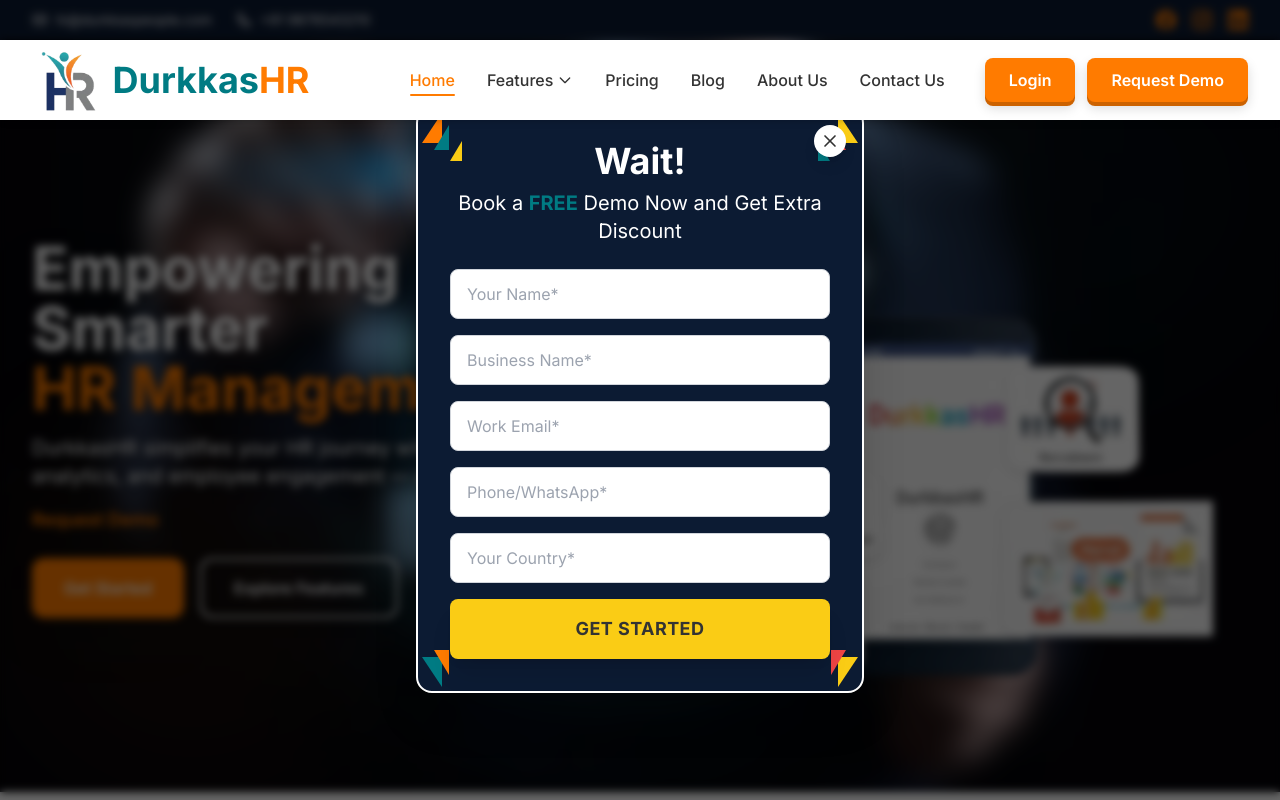
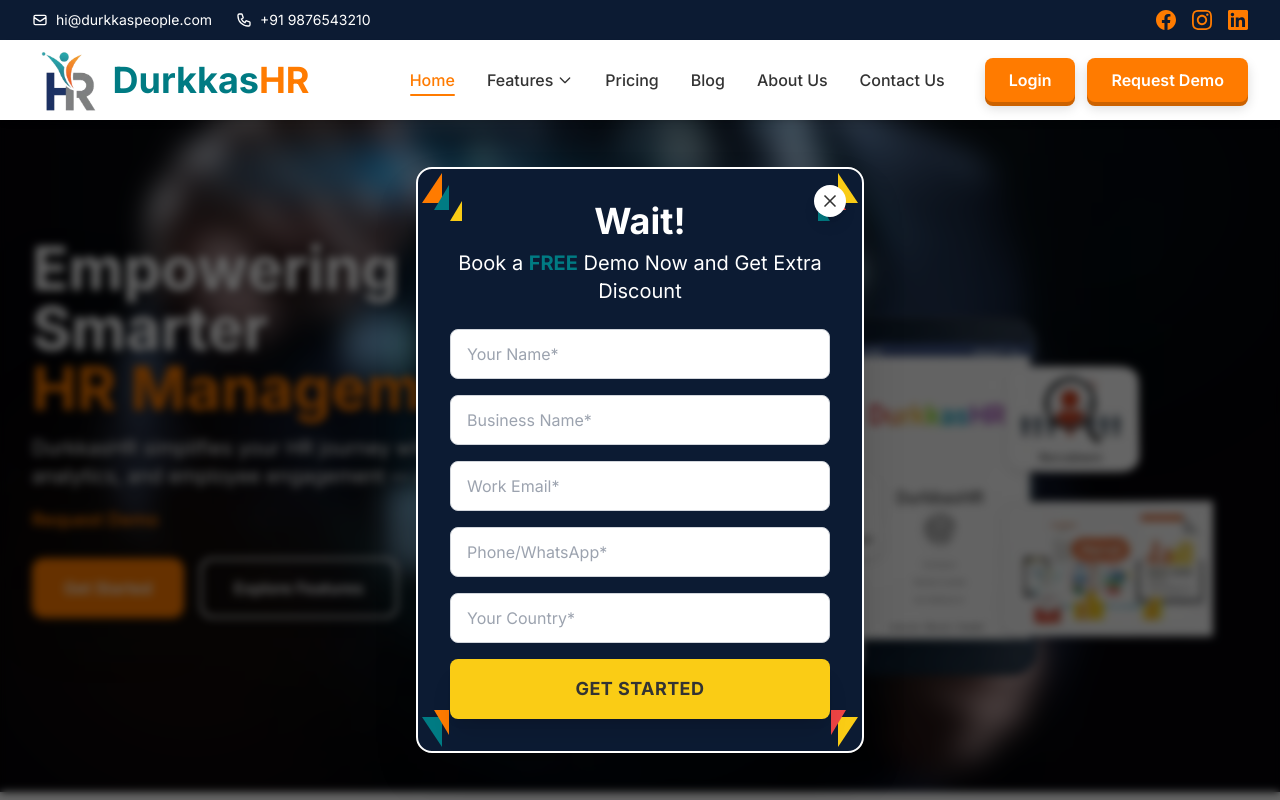
Before and after one commit to DkitSystem10/HR_Demo, a React (Vite) app: page / in a window 1280 px wide. Shown: the top 800 px of the page. Built offline with nearby package versions, Linux system fonts and the light colour scheme.

Commit message:
Fix z-index hierarchy, popup positioning, and add Vercel deployment configuration

```diff
--- a/index.html
+++ b/index.html
@@ -3,7 +3,7 @@
   <head>
     <meta charset="UTF-8" />
     <link rel="icon" type="image/svg+xml" href="/vite.svg" />
-    <meta name="viewport" content="width=device-width, initial-scale=1.0" />
+    <meta name="viewport" content="width=device-width, initial-scale=1.0, maximum-scale=5.0, minimum-scale=0.5, user-scalable=yes" />
     <link rel="preconnect" href="https://fonts.googleapis.com">
     <link rel="preconnect" href="https://fonts.gstatic.com" crossorigin>
     <link href="https://fonts.googleapis.com/css2?family=Inter:wght@300;400;500;600;700&family=Poppins:wght@400;500;600;700;800&display=swap" rel="stylesheet">
--- a/src/App.jsx
+++ b/src/App.jsx
@@ -10,6 +10,7 @@
 
 function App() {
   return (
+    <div className="w-full max-w-full overflow-x-hidden">
       <Router>
         <ScrollToTopOnRouteChange />
         <ScrollToTop />
@@ -22,6 +23,7 @@
           <Route path="/signup" element={<SignUp />} />
         </Routes>
       </Router>
+    </div>
   )
 }
 
--- a/src/components/Navbar.jsx
+++ b/src/components/Navbar.jsx
@@ -49,7 +49,7 @@
   ]
 
   return (
-    <nav className="bg-white shadow-md fixed left-0 right-0 z-50" style={{ marginBottom: 0, paddingBottom: 0, top: '2.5rem' }}>
+    <nav className="bg-white shadow-md fixed left-0 right-0 z-[60]" style={{ marginBottom: 0, paddingBottom: 0, top: '2.5rem' }}>
       <div className="max-w-7xl mx-auto px-4 md:px-8">
         <div className="flex justify-between items-center h-16 md:h-20">
           {/* Logo */}
--- a/src/components/PopupBanner.jsx
+++ b/src/components/PopupBanner.jsx
@@ -49,15 +49,15 @@
 
   return (
     <>
-      {/* Backdrop */}
+      {/* Backdrop - starts below navbar (topbar: 2.5rem + navbar: 4rem mobile / 5rem desktop) */}
       <div
-        className="fixed inset-0 bg-black/60 backdrop-blur-sm z-50 transition-opacity duration-300"
+        className="fixed left-0 right-0 bottom-0 bg-black/60 backdrop-blur-sm z-[50] transition-opacity duration-300 md:top-[7.5rem] top-[6.5rem]"
         onClick={handleClose}
       ></div>
 
-      {/* Popup Modal */}
-      <div className="fixed inset-0 z-50 flex items-center justify-center p-4">
-        <div className="relative bg-navy-blue border-2 border-white rounded-2xl shadow-2xl max-w-md w-full overflow-hidden">
+      {/* Popup Modal - appears above backdrop but below navbar */}
+      <div className="fixed left-0 right-0 bottom-0 z-[55] flex items-center justify-center p-4 pointer-events-none md:top-[7.5rem] top-[6.5rem]">
+        <div className="relative bg-navy-blue border-2 border-white rounded-2xl shadow-2xl max-w-md w-full overflow-hidden pointer-events-auto">
           {/* Decorative Triangles - More prominent and colorful */}
           <div className="absolute top-0 left-0 w-24 h-24">
             <div className="absolute top-1 left-1 w-0 h-0 border-l-[20px] border-l-transparent border-b-[30px] border-b-accent-orange"></div>
--- a/src/components/ScrollToTop.jsx
+++ b/src/components/ScrollToTop.jsx
@@ -32,7 +32,7 @@
       {isVisible && (
         <button
           onClick={scrollToTop}
-          className="fixed bottom-8 right-8 z-50 bg-gradient-to-br from-deep-teal to-accent-orange text-white p-4 rounded-full shadow-lg hover:shadow-xl transition-all duration-300 hover:scale-110 active:scale-95 flex items-center justify-center group"
+          className="fixed bottom-8 right-8 z-[65] bg-gradient-to-br from-deep-teal to-accent-orange text-white p-4 rounded-full shadow-lg hover:shadow-xl transition-all duration-300 hover:scale-110 active:scale-95 flex items-center justify-center group"
           aria-label="Scroll to top"
         >
           <ArrowUp className="w-5 h-5 group-hover:-translate-y-1 transition-transform duration-300" />
--- a/src/components/Topbar.jsx
+++ b/src/components/Topbar.jsx
@@ -2,7 +2,7 @@
 
 const Topbar = () => {
   return (
-    <div className="bg-navy-blue text-white px-4 md:px-8 fixed top-0 left-0 right-0 z-40 h-10 flex items-center">
+    <div className="bg-navy-blue text-white px-4 md:px-8 fixed top-0 left-0 right-0 z-[60] h-10 flex items-center">
       <div className="max-w-7xl mx-auto flex flex-col md:flex-row justify-between items-center gap-4 text-sm w-full">
         {/* Left Side - Contact Info */}
         <div className="flex flex-col md:flex-row items-center gap-4 md:gap-6">
--- a/src/index.css
+++ b/src/index.css
@@ -8,10 +8,26 @@
   box-sizing: border-box;
 }
 
+html {
+  overflow-x: hidden;
+  width: 100%;
+  max-width: 100vw;
+}
+
 body {
   font-family: 'Inter', 'Poppins', system-ui, sans-serif;
   color: #333333;
   overflow-x: hidden;
+  width: 100%;
+  max-width: 100vw;
+  position: relative;
+}
+
+#root {
+  width: 100%;
+  max-width: 100vw;
+  overflow-x: hidden;
+  position: relative;
 }
 
 /* Utilities used by Blog.jsx */
@@ -21,7 +37,59 @@
   margin-right: auto;
   padding-left: 1rem;
   padding-right: 1rem;
+  width: 100%;
+  box-sizing: border-box;
 }
+
+/* Prevent overflow on all containers */
+img {
+  max-width: 100%;
+  height: auto;
+  display: block;
+}
+
+/* Ensure responsive containers don't overflow */
+section, div, header, footer, main, article, aside {
+  max-width: 100%;
+  box-sizing: border-box;
+}
+
+/* Prevent text overflow */
+p, h1, h2, h3, h4, h5, h6, span, a, button, input, textarea, select {
+  word-wrap: break-word;
+  overflow-wrap: break-word;
+}
+
+/* Ensure tables and forms are responsive */
+table {
+  width: 100%;
+  max-width: 100%;
+  table-layout: auto;
+}
+
+input, textarea, select {
+  max-width: 100%;
+  box-sizing: border-box;
+}
+
+/* Prevent fixed positioning from causing overflow */
+[class*="fixed"] {
+  max-width: 100vw;
+}
+
+/* Ensure grid and flex containers are responsive */
+.grid, .flex {
+  max-width: 100%;
+}
+
+/* Ensure fixed elements don't cause overflow issues */
+.fixed {
+  max-width: 100vw;
+  box-sizing: border-box;
+}
+
+/* Production-ready z-index management */
+/* Topbar: 60, Navbar: 60, ScrollToTop: 65, Popup Modal: 55, Popup Backdrop: 50 */
 
 .gradient-bg {
   background: linear-gradient(135deg, rgba(0,123,131,0.06), rgba(255,123,0,0.06));
@@ -34,3 +102,23 @@
 .shadow-medium {
   box-shadow: 0 12px 24px rgba(0, 0, 0, 0.12);
 }
+
+/* Media queries for zoom compatibility */
+@media (max-width: 320px) {
+  html {
+    font-size: 14px;
+  }
+
+  .container-custom {
+    padding-left: 0.75rem;
+    padding-right: 0.75rem;
+  }
+}
+
+/* Ensure proper scaling at different zoom levels */
+@media (min-resolution: 2dppx) {
+  img {
+    image-rendering: -webkit-optimize-contrast;
+    image-rendering: crisp-edges;
+  }
+}
```
Also changed, not shown: vercel.json (added). Lines whose indentation alone changed are shown as unchanged.
